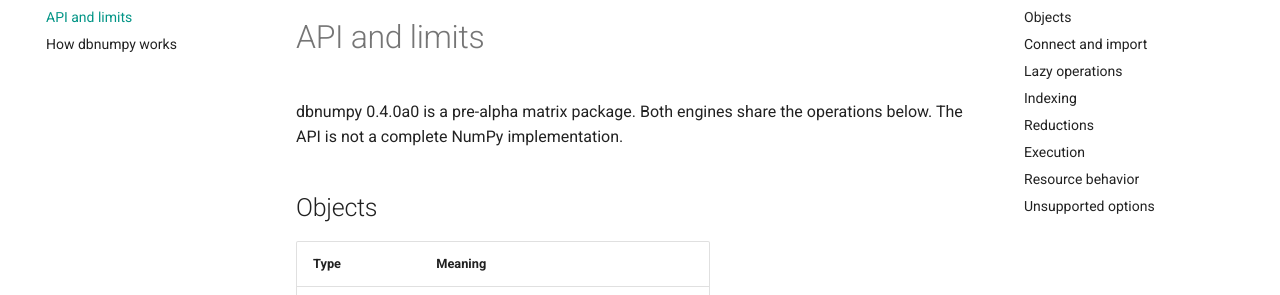
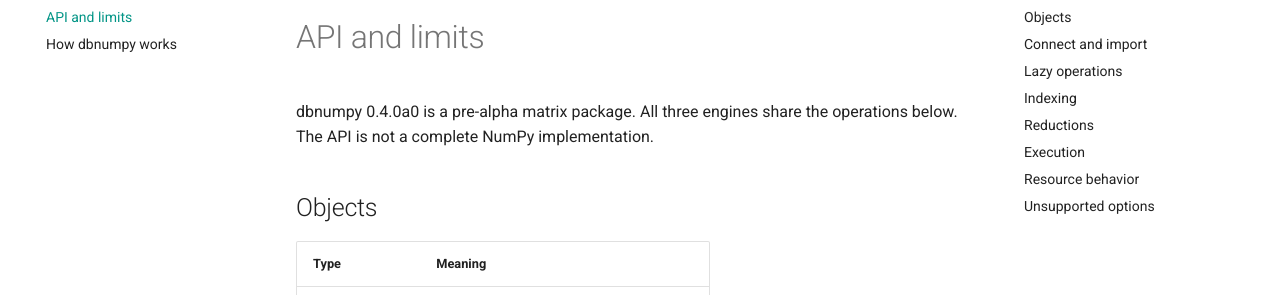
Before and after one commit to Ed2uiz/dbnumpy, an MkDocs documentation site: the page built from docs/api.md, in a window 1280 px wide and 900 px high. Shown: the part 169-464 px from the top of the window. Built offline with MkDocs 1.6.1 and Material for MkDocs 9.7.7, drawn with Linux system fonts in a browser that asks for light colours; some of the changed text lies outside the part shown.

Commit message:
docs: describe three engines instead of two

```diff
--- a/docs/api.md
+++ b/docs/api.md
@@ -1,7 +1,7 @@
 # API and limits
 
-dbnumpy 0.4.0a0 is a pre-alpha matrix package. Both engines share the operations
-below. The API is not a complete NumPy implementation.
+dbnumpy 0.4.0a0 is a pre-alpha matrix package. All three engines share the
+operations below. The API is not a complete NumPy implementation.
 
 ## Objects
 
@@ -129,7 +129,7 @@
 extreme magnitudes. See [correctness and limits](architecture.md#correctness-and-limits).
 
 Product reductions are deferred. A log/exp substitute would not preserve
-zeros, signs, nonfinite values or accuracy across both engines.
+zeros, signs, nonfinite values or accuracy across all engines.
 
 ## Execution
 
```
Also changed, not shown: CONTRIBUTING.md (+2 -2 lines), docs/architecture.md (+4 -4 lines), docs/guides/operations.md (+1 -1 lines), docs/guides/overview.md (+1 -1 lines), docs/guides/r-parity.md (+2 -2 lines), docs/index.md (+3 -2 lines), 1 other file.
